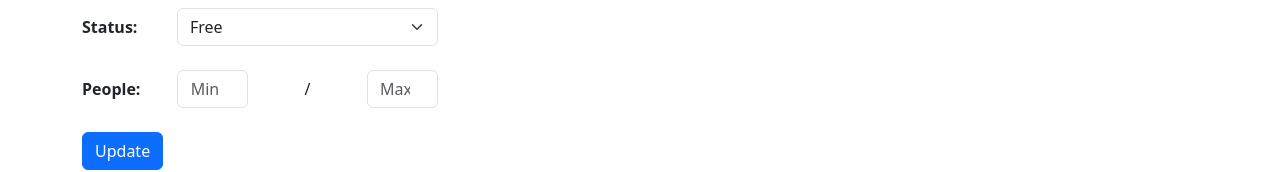
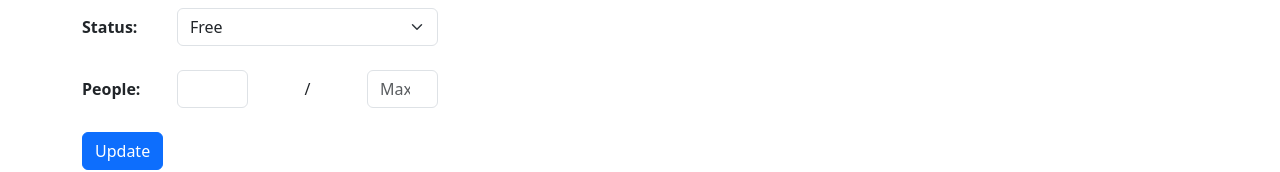
Before and after one commit to wjozwik/react-waiter-app, a React (Create React App) app: page /table/1 in a window 1280 px wide. Shown: the part 166-338 px from the top of the page. Built offline with nearby package versions, Linux system fonts and the light colour scheme; no server answers.

Commit message:
Update EditTable component

```diff
--- a/src/components/features/EditTable/EditTable.js
+++ b/src/components/features/EditTable/EditTable.js
@@ -1,13 +1,19 @@
 import { useParams } from 'react-router-dom';
 import { useSelector } from 'react-redux';
 import { getTableById } from '../../../redux/tablesRedux';
-import { Form, Row, Col, Button, Spinner } from 'react-bootstrap';
+import { Form, Row, Col, Button } from 'react-bootstrap';
+import { useState } from 'react';
 
 const EditTable = () => {
   const { id } = useParams();
 
   const tableData = useSelector((state) => getTableById(state, id));
   console.log(tableData);
+  const [tableStatus, setTableStatus] = useState(tableData?.status);
+  const [peopleAmount, setPeopleAmount] = useState(tableData?.peopleAmount);
+  const [maxPeopleAmount, setMaxPeopleAmount] = useState(
+    tableData?.maxPeopleAmount
+  );
 
   return (
     <>
@@ -21,7 +27,7 @@ const EditTable = () => {
             Status:
           </Form.Label>
           <Col sm='4' lg='3'>
-            <Form.Select name='status' aria-label='Select status'>
+            <Form.Select name='status' aria-label='Select status' value={tableStatus} onChange={(e) => setTableStatus(e.target.value)}>
               <option value='Free'>Free</option>
               <option value='Reserved'>Reserved</option>
               <option value='Busy'>Busy</option>
@@ -40,9 +46,10 @@ const EditTable = () => {
                   name='peopleAmount'
                   type='number'
                   min='1'
-                  max='10'
-                  placeholder='Min'
+                  max={maxPeopleAmount}
                   className='text-center'
+                  value={peopleAmount}
+                  onChange={(e) => setPeopleAmount(e.target.value)}
                 />
               </Col>
               <Col className='d-flex align-items-center justify-content-center'>
@@ -56,6 +63,8 @@ const EditTable = () => {
                   max='10'
                   placeholder='Max'
                   className='text-center'
+                  value={maxPeopleAmount}
+                  onChange={(e) => setMaxPeopleAmount(e.target.value)}
                 />
               </Col>
             </Row>
```
